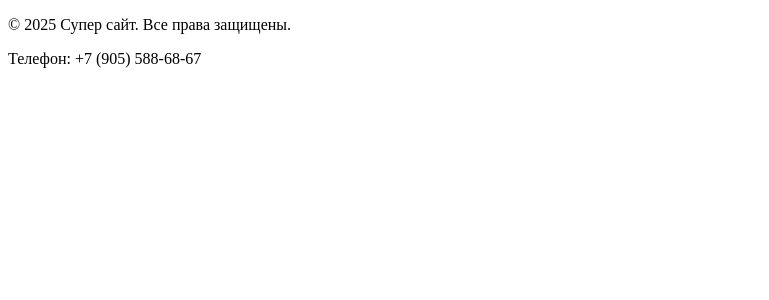
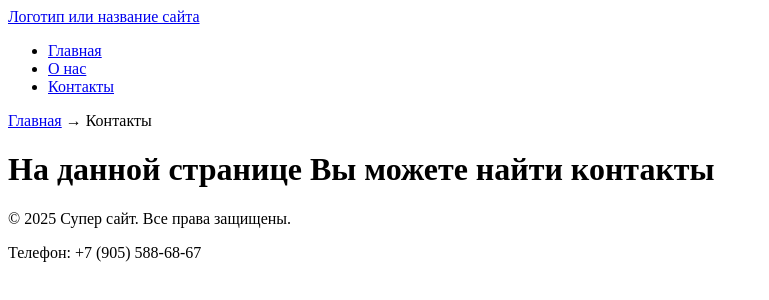
Before and after one commit to fetrias/First_Project, a plain HTML site: page contacts.html in a window 1280 px wide. Shown: the whole page, without its empty margins (0-769 px from the left). Drawn offline with Linux system fonts and the light colour scheme.

Commit message:
contacts file changed

```diff
--- a/contacts.html
+++ b/contacts.html
@@ -6,6 +6,29 @@
     <title>Контакты - супер сайт</title>
 </head>
 <body>
+    <header>
+        <a href="/">Логотип или название сайта</a>
+        <nav>
+            <ul>
+                <li><a href="index.html">Главная</a></li>
+                <li><a href="about.html">О нас</a></li>
+                <li><a href="contacts.html">Контакты</a></li>
+            </ul>
+        </nav>
+    </header>
+
+    <main>
+
+        <nav aria-label="Хлебные крошки">
+            <a href="index.html">Главная</a> →
+            <span>Контакты</span>
+        </nav>
+
+        <h1>На данной странице Вы можете найти контакты</h1>
+
+    </main>
+
+
     <footer>
         <p>&copy; 2025 Супер сайт. Все права защищены.</p>
         <p>Телефон: +7 (905) 588-68-67</p>
```
